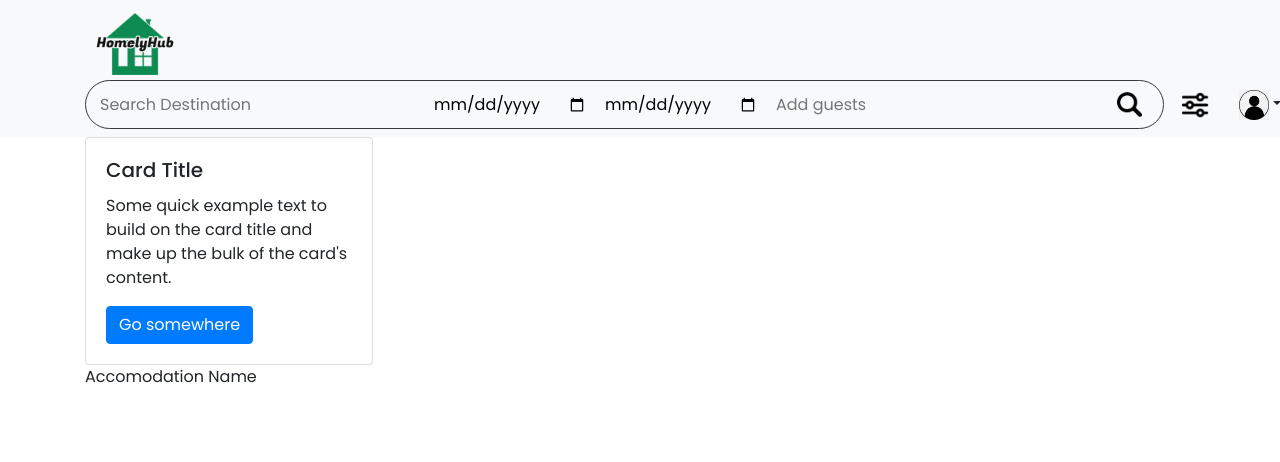
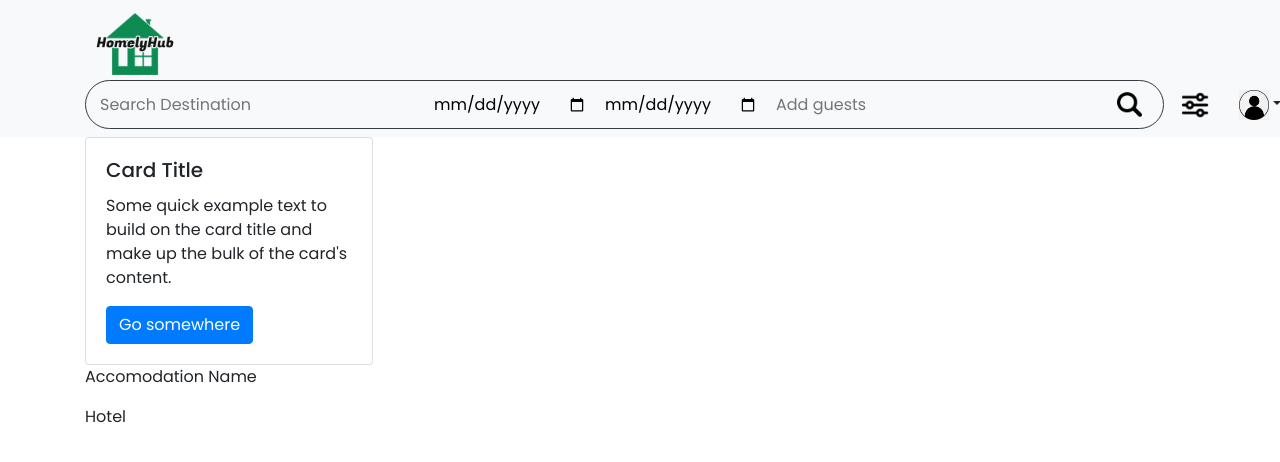
Before and after one commit to AirStay/AirStay, a React (Create React App) app: page / in a window 1280 px wide. Shown: the top 462 px of the page. Built offline with nearby package versions, Linux system fonts and the light colour scheme; a web font is replaced by a local one.

Commit message:
"Add 'Hotel' subheading to Accommodation page"

```diff
--- a/src/Components/Accodbook.js
+++ b/src/Components/Accodbook.js
@@ -5,6 +5,7 @@ function Accodbook() {
     <div>
       <div className='container'>
         <p>Accomodation Name</p>
+        <p>Hotel</p>
       </div>
     </div>
   )
```
